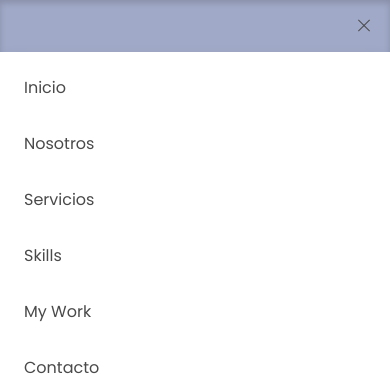
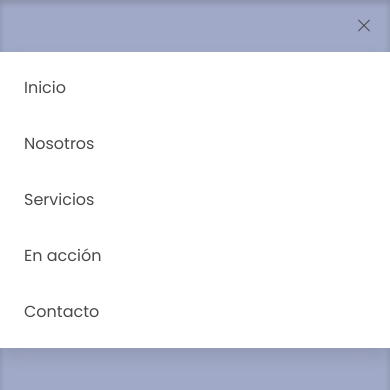
Before and after one commit to santiagopas/paranavainilla, a plain HTML site: page index.html in a window 390 px wide. Both pictures are taken after a click on the element 364 px from the left and 26 px from the top of the page. Shown: the top 390 px of the page. Drawn offline with nearby package versions, Linux system fonts and the light colour scheme.

Commit message:
:technologist: mobile nav

```diff
--- a/index.html
+++ b/index.html
@@ -73,12 +73,7 @@
             </div>
             <div class="navbar-item">
               <a class="navbar-item" href="#skills">
-                Skills
-              </a>
-            </div>
-            <div class="navbar-item">
-              <a class="navbar-item" href="#my-work">
-                My Work
+                En acción
               </a>
             </div>
             <div class="navbar-item">
```
